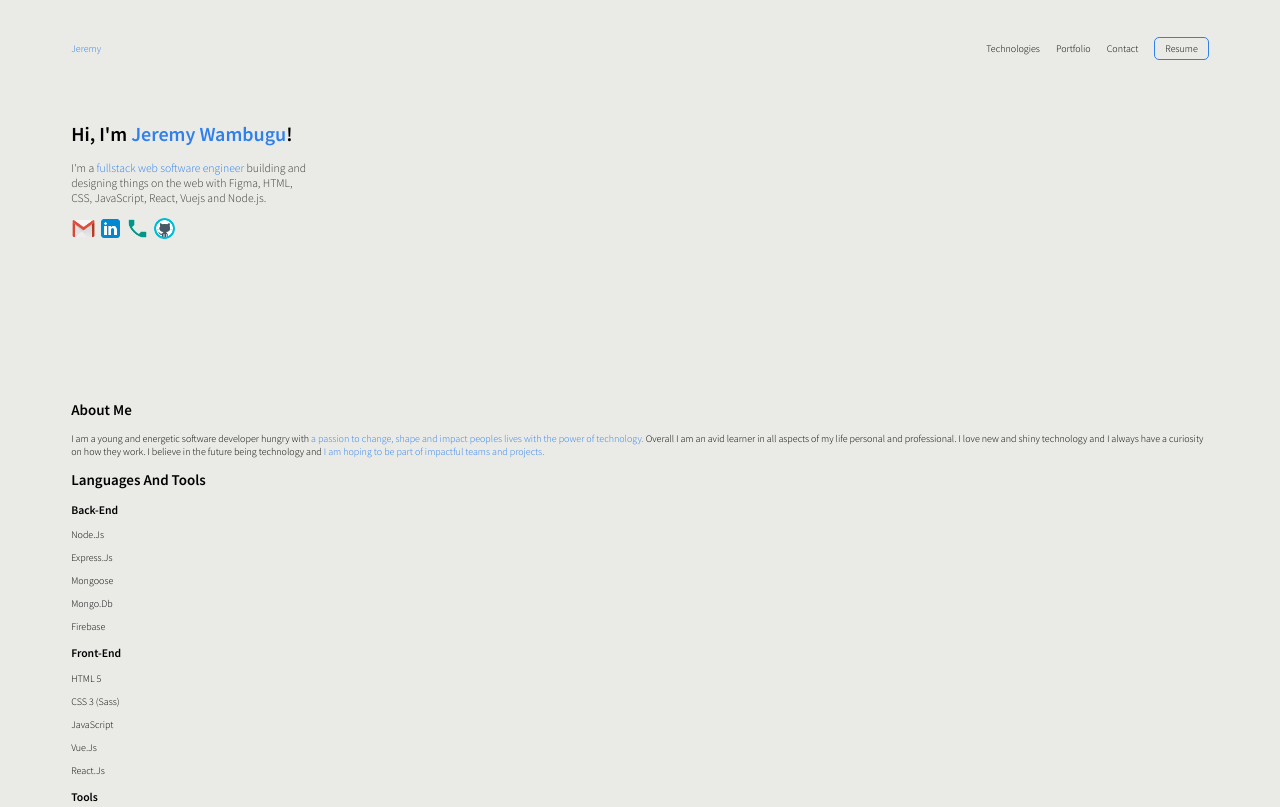
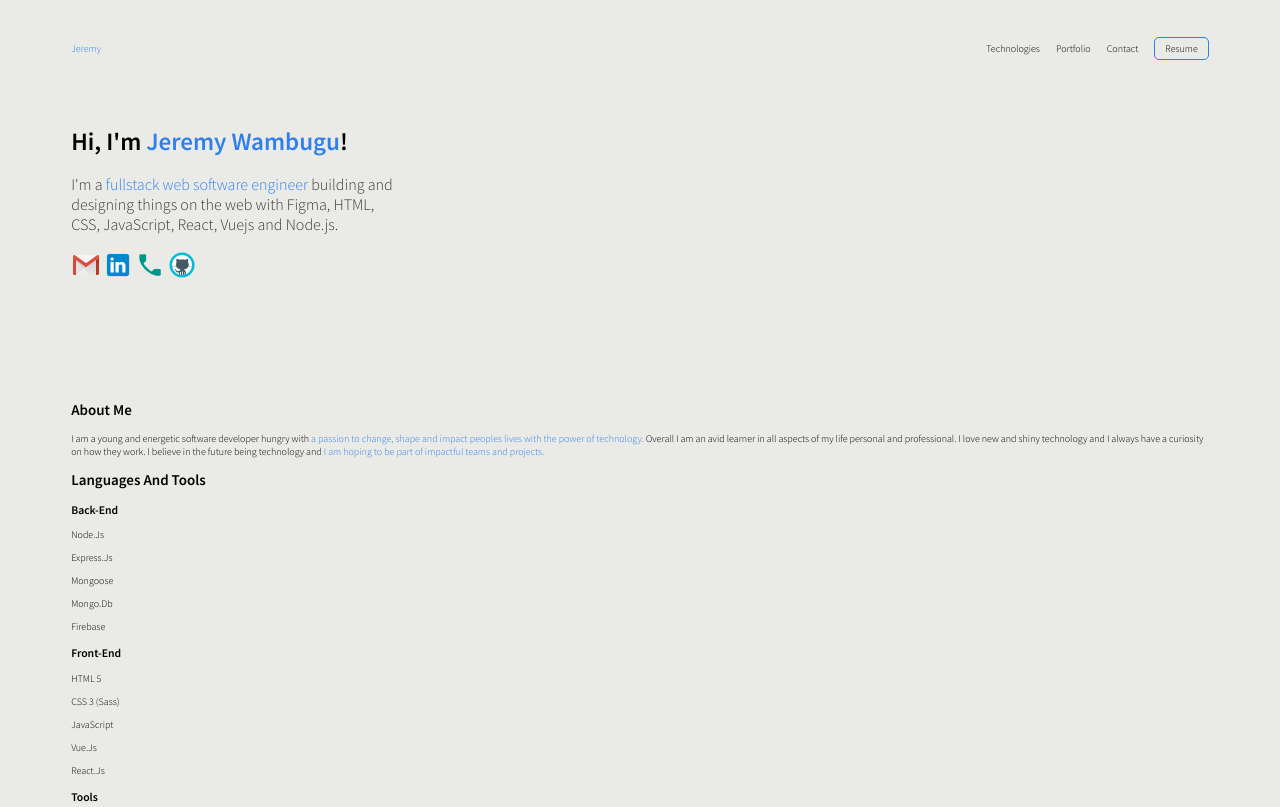
Before and after one commit to JeremyWambugu/website, a plain HTML site: page index.html in a window 1280 px wide. Shown: the top 807 px of the page. Drawn offline with Linux system fonts and the light colour scheme.

Commit message:
adjusted hero font size and legibility

```diff
--- a/styles/style.scss
+++ b/styles/style.scss
@@ -70,19 +70,21 @@ body {
 
           h1 {
             font-weight: 600;
+            font-size: 2.5rem;
           }
 
           h3 {
             font-weight: 400;
             color: #393737;
+            font-size: 1.6rem;
           }
         }
 
         .hero-icons {
           a {
             img {
-              height: 2.5rem;
-              width: 2.5rem;
+              height: 3rem;
+              width: 3rem;
             }
           }
         }
```
Also changed, not shown: styles/style.css, 1 other file.
